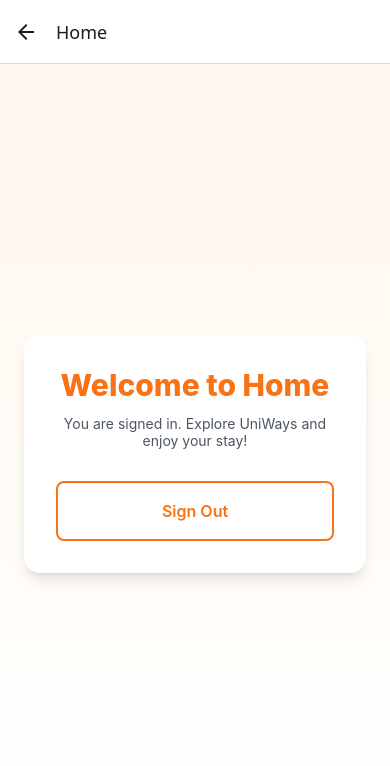
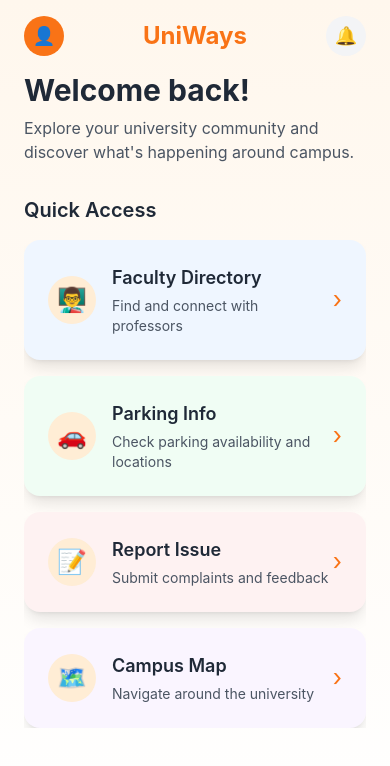
Before and after one commit to vermanaman-2106/Uniways, a React Native app: screen /Home in a window 390 px wide. Shown: the top 766 px of the page. Built offline with nearby package versions, Linux system fonts and the light colour scheme.

Commit message:
updated files

```diff
--- a/App.tsx
+++ b/App.tsx
@@ -6,6 +6,10 @@
 import Login from './components/login.jsx';
 import Signup from './components/signup.jsx';
 import Home from './components/home.jsx';
+import Faculty from './components/faculty.jsx';
+import Parking from './components/parking.jsx';
+import Complaint from './components/complaint.jsx';
+import Map from './components/map.jsx';
 
 import './global.css';
 
@@ -19,7 +23,11 @@
         <Stack.Screen name="Welcome" component={Welcome} options={{ headerShown: false }} />
         <Stack.Screen name="Login" component={Login} />
         <Stack.Screen name="Signup" component={Signup} />
-        <Stack.Screen name="Home" component={Home} options={{ title: 'Home' }} />
+        <Stack.Screen name="Home" component={Home} options={{ headerShown: false }} />
+        <Stack.Screen name="Faculty" component={Faculty} options={{ title: 'Faculty Directory' }} />
+        <Stack.Screen name="Parking" component={Parking} options={{ title: 'Parking Info' }} />
+        <Stack.Screen name="Complaint" component={Complaint} options={{ title: 'Report Issue' }} />
+        <Stack.Screen name="Map" component={Map} options={{ title: 'Campus Map' }} />
       </Stack.Navigator>
     </NavigationContainer>
   );
--- /dev/null
+++ b/components/complaint.jsx
@@ -0,0 +1,24 @@
+import { View, Text, ScrollView } from 'react-native';
+
+export default function Complaint({ navigation }) {
+  return (
+    <View className="flex-1 bg-gradient-to-b from-orange-50 to-white px-6">
+      <ScrollView className="flex-1" showsVerticalScrollIndicator={false}>
+        <View className="py-8">
+          <Text className="text-3xl font-bold text-primary mb-4">Report an Issue</Text>
+          <Text className="text-gray-600 text-base mb-8">
+            Submit complaints, feedback, or report issues around campus.
+          </Text>
+
+          <View className="bg-white rounded-2xl p-6 shadow-lg">
+            <Text className="text-lg font-semibold text-gray-800 mb-2">Coming Soon</Text>
+            <Text className="text-gray-600">
+              Issue reporting system is under development. You'll be able to submit
+              complaints, track their status, and get updates on resolution.
+            </Text>
+          </View>
+        </View>
+      </ScrollView>
+    </View>
+  );
+}
--- /dev/null
+++ b/components/faculty.jsx
@@ -0,0 +1,24 @@
+import { View, Text, ScrollView } from 'react-native';
+
+export default function Faculty({ navigation }) {
+  return (
+    <View className="flex-1 bg-gradient-to-b from-orange-50 to-white px-6">
+      <ScrollView className="flex-1" showsVerticalScrollIndicator={false}>
+        <View className="py-8">
+          <Text className="text-3xl font-bold text-primary mb-4">Faculty Directory</Text>
+          <Text className="text-gray-600 text-base mb-8">
+            Find and connect with professors and faculty members.
+          </Text>
+
+          <View className="bg-white rounded-2xl p-6 shadow-lg">
+            <Text className="text-lg font-semibold text-gray-800 mb-2">Coming Soon</Text>
+            <Text className="text-gray-600">
+              Faculty directory feature is under development. You'll be able to browse faculty profiles,
+              contact information, and office hours soon.
+            </Text>
+          </View>
+        </View>
+      </ScrollView>
+    </View>
+  );
+}
--- a/components/home.jsx
+++ b/components/home.jsx
@@ -1,4 +1,4 @@
-import { View, Text, Animated } from 'react-native';
+import { View, Text, Animated, Pressable, ScrollView, FlatList, SafeAreaView } from 'react-native';
 import { useEffect, useRef } from 'react';
 import Button from './Button.jsx';
 import { signOutUser } from '../firebase';
@@ -31,34 +31,139 @@
     }
   }
 
+  const FeatureCard = ({ title, description, icon, onPress, bgColor = 'bg-white' }) => (
+    <Pressable
+      onPress={onPress}
+      className={`${bgColor} rounded-2xl p-6 shadow-lg`}
+      style={{
+        shadowColor: '#f97316',
+        shadowOffset: { width: 0, height: 4 },
+        shadowOpacity: 0.1,
+        shadowRadius: 8,
+        elevation: 4,
+      }}
+    >
+      <View className="flex-row items-center">
+        <View className="w-12 h-12 bg-primary-100 rounded-full items-center justify-center mr-4">
+          <Text className="text-2xl">{icon}</Text>
+        </View>
+        <View className="flex-1">
+          <Text className="text-lg font-semibold text-gray-800">{title}</Text>
+          <Text className="text-sm text-gray-600 mt-1">{description}</Text>
+        </View>
+        <Text className="text-primary text-2xl">›</Text>
+      </View>
+    </Pressable>
+  );
+
+  const featuresData = [
+    {
+      id: '1',
+      title: 'Faculty Directory',
+      description: 'Find and connect with professors',
+      icon: '👨‍🏫',
+      onPress: () => navigation.navigate('Faculty'),
+      bgColor: 'bg-blue-50'
+    },
+    {
+      id: '2',
+      title: 'Parking Info',
+      description: 'Check parking availability and locations',
+      icon: '🚗',
+      onPress: () => navigation.navigate('Parking'),
+      bgColor: 'bg-green-50'
+    },
+    {
+      id: '3',
+      title: 'Report Issue',
+      description: 'Submit complaints and feedback',
+      icon: '📝',
+      onPress: () => navigation.navigate('Complaint'),
+      bgColor: 'bg-red-50'
+    },
+    {
+      id: '4',
+      title: 'Campus Map',
+      description: 'Navigate around the university',
+      icon: '🗺️',
+      onPress: () => navigation.navigate('Map'),
+      bgColor: 'bg-purple-50'
+    }
+  ];
+
+  const renderFeatureCard = ({ item }) => (
+    <FeatureCard
+      title={item.title}
+      description={item.description}
+      icon={item.icon}
+      onPress={item.onPress}
+      bgColor={item.bgColor}
+    />
+  );
+
   return (
-    <View className="flex-1 bg-gradient-to-b from-orange-50 to-white px-6">
-      <View className="flex-1 items-center justify-center">
+    <SafeAreaView className="flex-1 bg-gradient-to-b from-orange-50 to-white">
+      {/* Header */}
+      <Animated.View
+        className="flex-row justify-between items-center px-6 py-4"
+        style={{
+          opacity: fadeAnim,
+          transform: [{ translateY: slideAnim }],
+        }}
+      >
+        <Pressable
+          onPress={handleSignOut}
+          className="w-10 h-10 bg-primary rounded-full items-center justify-center"
+        >
+          <Text className="text-white text-lg font-bold">👤</Text>
+        </Pressable>
+
+        <View className="flex-1 items-center">
+          <Text className="text-2xl font-bold text-primary">UniWays</Text>
+        </View>
+
+        <Pressable className="w-10 h-10 bg-gray-100 rounded-full items-center justify-center">
+          <Text className="text-gray-600 text-lg">🔔</Text>
+        </Pressable>
+      </Animated.View>
+
+      {/* Main Content */}
+      <ScrollView
+        className="flex-1 px-6"
+        showsVerticalScrollIndicator={false}
+      >
         <Animated.View
-          className="w-full max-w-md rounded-2xl bg-white p-8 shadow-lg items-center"
           style={{
             opacity: fadeAnim,
             transform: [{ translateY: slideAnim }],
-            shadowColor: '#f97316',
-            shadowOffset: { width: 0, height: 8 },
-            shadowOpacity: 0.12,
-            shadowRadius: 14,
-            elevation: 8,
           }}
         >
-          <Text className="text-3xl font-extrabold text-primary">Welcome to Home</Text>
-          <Text className="text-gray-600 mt-3 text-center">
-            You are signed in. Explore UniWays and enjoy your stay!
-          </Text>
+          {/* Welcome Section */}
+          <View className="mb-8">
+            <Text className="text-3xl font-bold text-gray-800 mb-2">Welcome back!</Text>
+            <Text className="text-gray-600 text-base">
+              Explore your university community and discover what's happening around campus.
+            </Text>
+          </View>
 
-          <Button
-            title="Sign Out"
-            onPress={handleSignOut}
-            variant="outline"
-            className="mt-8 w-full"
-          />
+          {/* Features Grid */}
+          <View className="mb-6">
+            <Text className="text-xl font-semibold text-gray-800 mb-4">Quick Access</Text>
+
+            <FlatList
+              data={featuresData}
+              renderItem={renderFeatureCard}
+              keyExtractor={(item) => item.id}
+              scrollEnabled={false}
+              ItemSeparatorComponent={() => <View className="h-4" />}
+              showsVerticalScrollIndicator={false}
+            />
+          </View>
+
+          {/* Sign Out Button */}
+
         </Animated.View>
-      </View>
-    </View>
+      </ScrollView>
+    </SafeAreaView>
   );
 }
--- /dev/null
+++ b/components/map.jsx
@@ -0,0 +1,24 @@
+import { View, Text, ScrollView } from 'react-native';
+
+export default function Map({ navigation }) {
+  return (
+    <View className="flex-1 bg-gradient-to-b from-orange-50 to-white px-6">
+      <ScrollView className="flex-1" showsVerticalScrollIndicator={false}>
+        <View className="py-8">
+          <Text className="text-3xl font-bold text-primary mb-4">Campus Map</Text>
+          <Text className="text-gray-600 text-base mb-8">
+            Navigate around the university and find buildings, facilities, and points of interest.
+          </Text>
+
+          <View className="bg-white rounded-2xl p-6 shadow-lg">
+            <Text className="text-lg font-semibold text-gray-800 mb-2">Coming Soon</Text>
+            <Text className="text-gray-600">
+              Interactive campus map will be available soon. You'll be able to search for
+              buildings, get directions, and explore campus facilities.
+            </Text>
+          </View>
+        </View>
+      </ScrollView>
+    </View>
+  );
+}
--- /dev/null
+++ b/components/parking.jsx
@@ -0,0 +1,24 @@
+import { View, Text, ScrollView } from 'react-native';
+
+export default function Parking({ navigation }) {
+  return (
+    <View className="flex-1 bg-gradient-to-b from-orange-50 to-white px-6">
+      <ScrollView className="flex-1" showsVerticalScrollIndicator={false}>
+        <View className="py-8">
+          <Text className="text-3xl font-bold text-primary mb-4">Parking Information</Text>
+          <Text className="text-gray-600 text-base mb-8">
+            Check parking availability and find the best spots around campus.
+          </Text>
+
+          <View className="bg-white rounded-2xl p-6 shadow-lg">
+            <Text className="text-lg font-semibold text-gray-800 mb-2">Coming Soon</Text>
+            <Text className="text-gray-600">
+              Real-time parking information will be available soon. You'll be able to see
+              available spots, parking rates, and get directions to parking areas.
+            </Text>
+          </View>
+        </View>
+      </ScrollView>
+    </View>
+  );
+}
```
Also changed, not shown: components/faculty.profile.jsx (added), components/notification.jsx (added).
